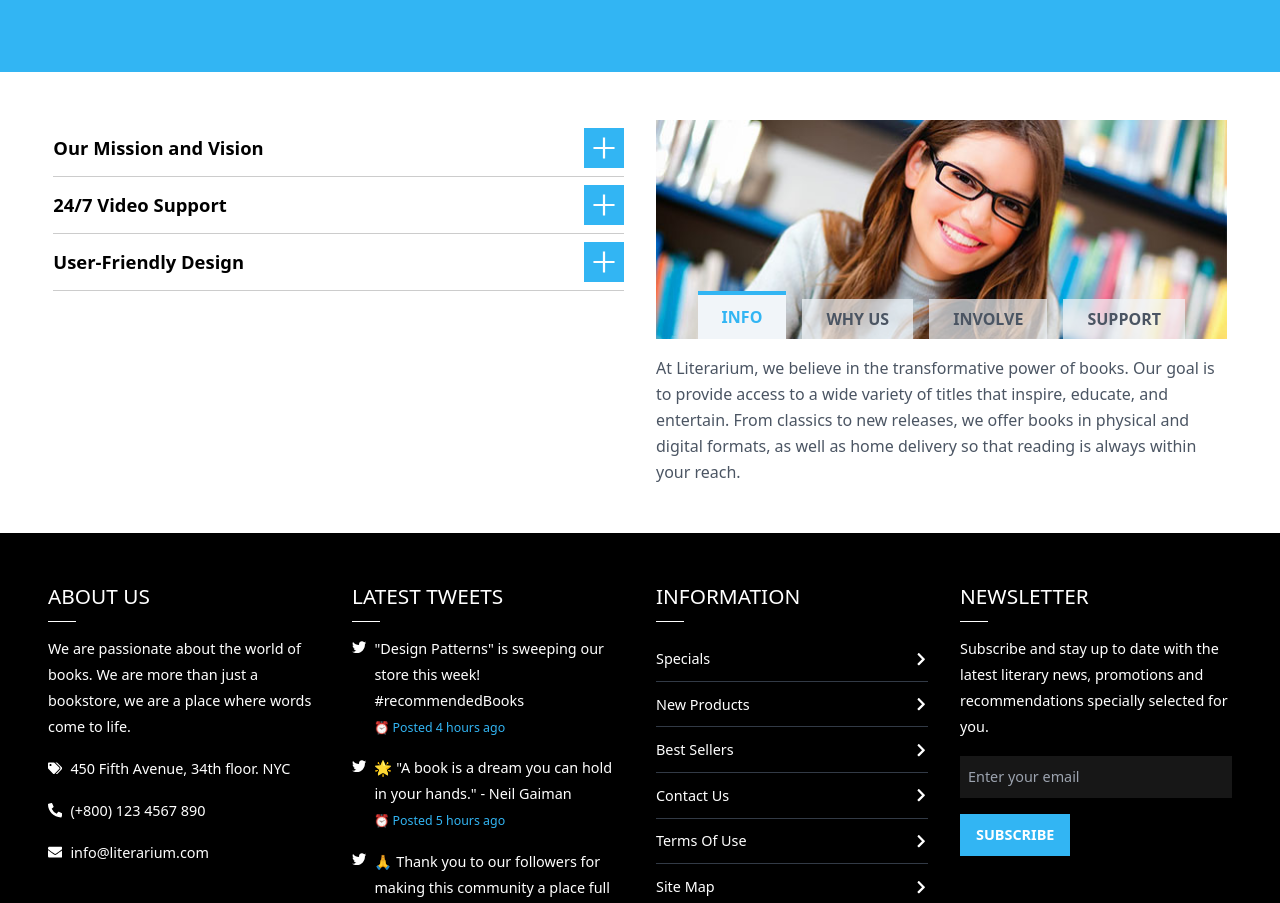
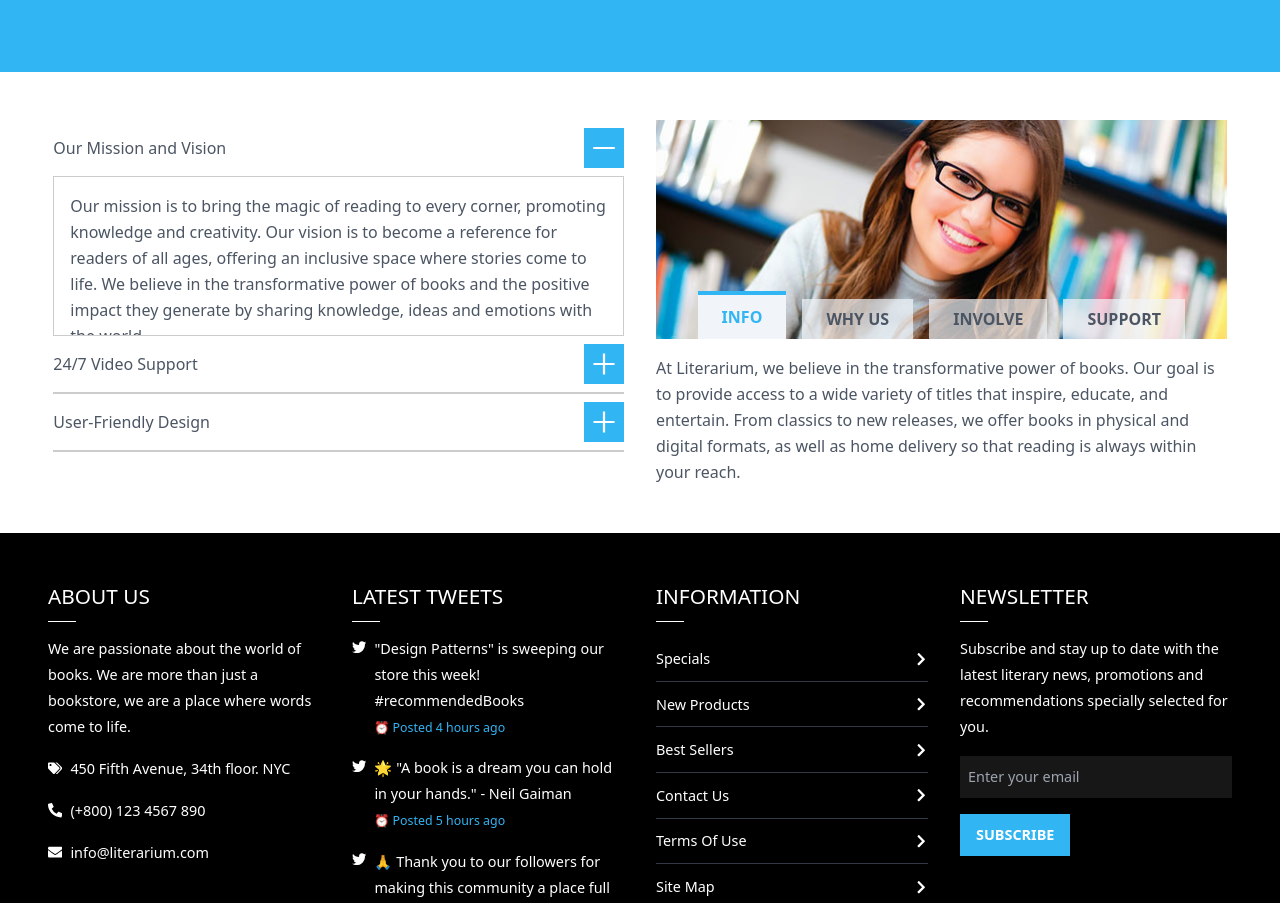
Before and after one commit to emmanuel-cruz-dev/literarium, a React (Vite) app: page /about in a window 1280 px wide. Shown: the part 2880-3783 px from the top of the page. Built offline with nearby package versions, Linux system fonts and the light colour scheme.

Commit message:
acordeon funcional

```diff
--- a/src/components/routes/about/AboutMission.tsx
+++ b/src/components/routes/about/AboutMission.tsx
@@ -70,7 +70,7 @@ const detailsItems: DetailsItem[] = [
   {
     id: 3,
     title: "User-Friendly Design",
-    text: "Enjoy a browsing experience designed with you in mind. Our platform combines functionality and aesthetics to offer an intuitive and pleasant environment. Easily find your favorite books, explore our recommendations and make purchases without complications. With an accessible and modern design, we guarantee that every user can enjoy our bookstore without technological barriers.",
+    text: "Enjoy a browsing experience designed with you in mind. Our platform combines functionality and aesthetics to offer an intuitive and pleasant environment. Easily find your favorite books, explore our recommendations and make purchases without complications. We guarantee that every user can enjoy our bookstore without technological barriers.",
   },
 ];
 
@@ -107,22 +107,48 @@ const MissionRender: FC<MissionRenderProps> = ({ arr }) => {
 };
 
 const DetailsItem: FC<DetailsItemProps> = ({ title, text, id }) => {
+  // const [active, setActive] = useState(1);
+
+  const handleClick = (index: number) => {
+    document
+      .querySelector(`.about-mission__accordion-block:nth-child(${1})`)
+      ?.classList.add("active-item");
+
+    document
+      .querySelectorAll(".about-mission__accordion-block")
+      .forEach((item) => {
+        item.classList.remove("active-item");
+      });
+
+    document
+      .querySelector(`.about-mission__accordion-block:nth-child(${index})`)
+      ?.classList.add("active-item");
+
+    // setActive(index);
+  };
+
   return (
-    <details key={id}>
-      <summary className="flex justify-between items-center gap-4">
+    <div
+      className={`${
+        id === 1 ? "active-item" : ""
+      } about-mission__accordion-block`}
+      key={id}
+    >
+      <h2
+        onClick={() => handleClick(id)}
+        className="about-mission__accordion-title flex justify-between items-center gap-4"
+      >
         {title}
         <span className="background-accent__item flex items-center justify-center text-white text-3xl w-10 h-10">
-          <AiOutlineMinus className="decrement-symbol hidden" />
-          <AiOutlinePlus className="plus-symbol" />
+          <AiOutlineMinus className={`decrement-symbol hidden`} />
+          <AiOutlinePlus className={`plus-symbol`} />
         </span>
-      </summary>
+      </h2>
 
-      <div
-        className={`border border-gray-200 p-4 about-mission__summary-content`}
-      >
+      <div className={`about-mission__accordion-content`}>
         <p>{text}</p>
       </div>
-    </details>
+    </div>
   );
 };
 
@@ -131,7 +157,7 @@ const AboutMission = () => {
     <section className="about-mission" id="about-mission">
       <article className="w-11/12 mx-auto py-12">
         <div className="leading-relaxed text-gray-600 grid grid-cols-1 md:grid-cols-2 gap-8 mx-auto">
-          <div>
+          <div className="about-mission__accordion">
             {detailsItems.map((item) => (
               <DetailsItem key={item.id} {...item} />
             ))}
--- a/src/styles/pages.css
+++ b/src/styles/pages.css
@@ -66,11 +66,30 @@
   cursor: pointer;
 }
 
-details[open] summary .decrement-symbol {
+.about-mission__accordion-title {
+  /* border-bottom: 1px solid var(--background-dark-fade); */
+  padding-block: 0.5rem;
+  cursor: pointer;
+}
+
+.about-mission__accordion-content {
+  border: 1px solid var(--background-dark-fade);
+  height: 0;
+  padding-inline: 1rem;
+  overflow: hidden;
+  transition: height 0.3s ease-in-out, padding 0.3s ease-in-out;
+}
+
+.about-mission__accordion-block.active-item .about-mission__accordion-content {
+  height: 10rem;
+  padding: 1rem;
+}
+
+.about-mission__accordion-block.active-item .decrement-symbol {
   display: flex;
 }
 
-details[open] summary .plus-symbol {
+.about-mission__accordion-block.active-item .plus-symbol {
   display: none;
 }
 
```
